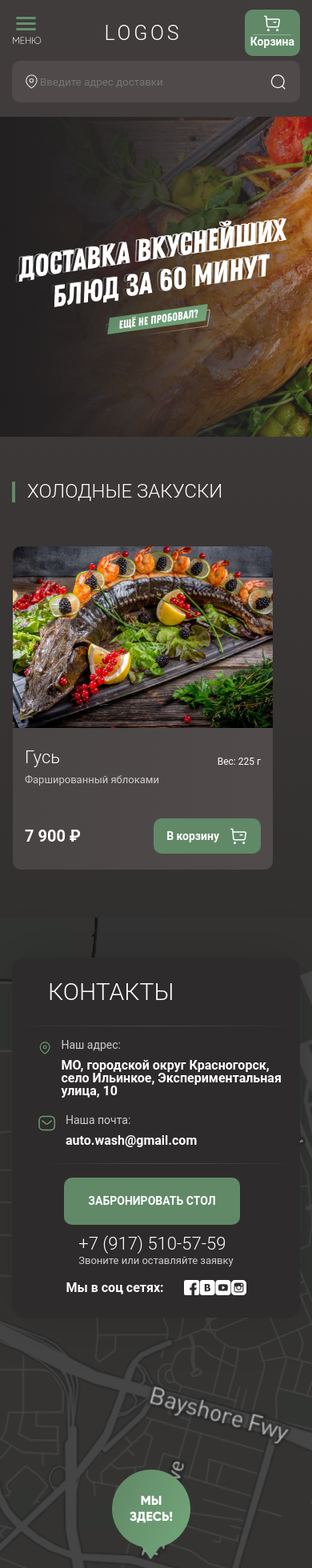
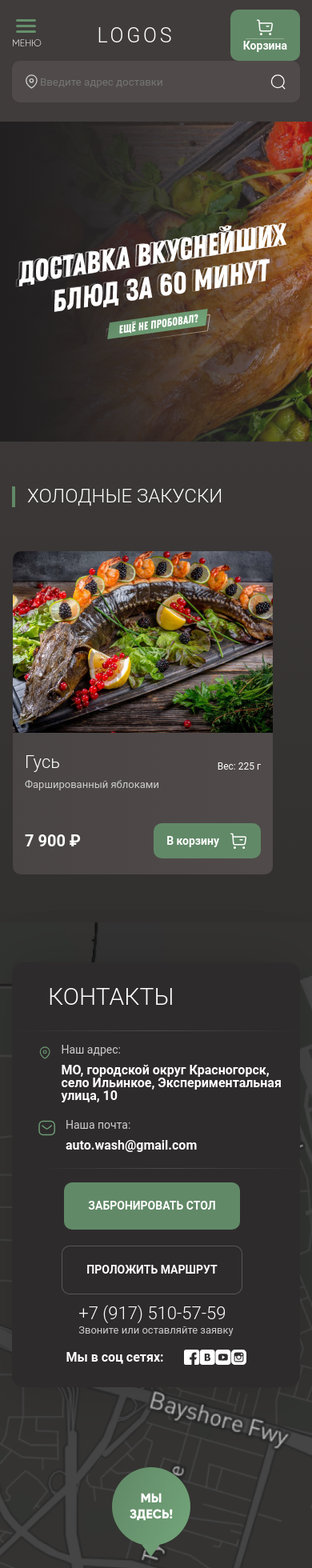
Before and after one commit to IslamTashiev/vue-hakathon, a Vue app: page /cart in a window 390 px wide. Shown: the top 1960 px of the page at 80% size. Built offline with nearby package versions, Linux system fonts and the light colour scheme.

Commit message:
dobavila component Buttons i izmenila contacts

```diff
--- a/src/assets/scss/components/_contacts.scss
+++ b/src/assets/scss/components/_contacts.scss
@@ -1,4 +1,13 @@
 .contact {
+  &__btn-gray {
+    display: none;
+    @media (max-width: 760px) {
+      display: block;
+    }
+    @media (max-width: 1025px) {
+      display: block;
+    }
+  }
   &__section {
     max-height: 500px;
     @media (max-width: 4760px) {
@@ -20,6 +29,9 @@
       justify-content: center;
       @media (max-width: 760px) {
         margin-left: -60px;
+        .contact__btn-gray {
+          display: block;
+        }
       }
     }
     .map-pointer {
@@ -29,10 +41,12 @@
       animation-iteration-count: infinite;
       transform: translateY(0);
       @media (max-width: 760px) {
+        // display: none;
         width: 50px;
       }
       @media (max-width: 4760px) {
-        margin: 190px;
+        margin: 100px;
+
       }
     }
     @keyframes map {
@@ -108,10 +122,6 @@
     }
   }
 
-  &__btn {
-    padding: 21px 30px;
-    margin-right: 10px;
-  }
 
   &__footer-title {
     color: #ffffff;
--- a/src/components/Buttons/Button.vue
+++ b/src/components/Buttons/Button.vue
@@ -10,6 +10,47 @@ props: ["text","className"]
 }
 </script>
 
-<style>
+<style lang="scss">
+.btn {
+  background: #618967;
+  border-radius: 10px;
+  padding: 10px 16px;
+  border: none;
+  cursor: pointer;
 
+  &:hover {
+    background: #5c8362;
+  }
+
+  &:active {
+    transform: translateY(1px);
+  }
+
+  font-style: normal;
+  font-weight: 600;
+  font-size: 14px;
+  line-height: 17px;
+  color: #ffffff;
+}
+.btn-gray {
+  background: #2E2B2C;
+  border-radius: 10px;
+  padding: 10px 16px;
+ border: 1px solid rgba(255, 255, 255, 0.2);
+  cursor: pointer;
+
+  &:hover {
+    background: rgba(255, 255, 255, 0.2);
+  }
+
+  &:active {
+    transform: translateY(1px);
+  }
+
+  font-style: normal;
+  font-weight: 600;
+  font-size: 14px;
+  line-height: 17px;
+  color: #ffffff;
+}
 </style>
--- a/src/components/Footer/Contacts.vue
+++ b/src/components/Footer/Contacts.vue
@@ -75,7 +75,8 @@
           </div>
           <div class="contact__footer">
             <div class="contact__info">
-              <button class="btn contact__btn">ЗАБРОНИРОВАТЬ СТОЛ</button>
+              <Button text="ЗАБРОНИРОВАТЬ СТОЛ" class="contact__btn"/>
+              <Button className="btn-gray contact__btn-gray" text="ПРОЛОЖИТЬ МАРШРУТ" />
               <div class="contact__footer-title">
                 <h4>+7 (917) 510-57-59</h4>
                 <p>Звоните или оставляйте заявку</p>
@@ -197,15 +198,31 @@
 </template>
 
 <script>
+import Button from "@/components/Buttons/Button.vue";
 export default {
-
+  components: {Button},
 };
 
 </script>
 
-<style lang="scss">
-.contact__section {
+<style lang="scss" scoped>
+.contact{
+&__section {
 background: url("../../assets/images/map-bg.jpg") center no-repeat;
  background-size: cover;
 }
+   &__btn {
+    padding: 21px 30px;
+    margin-right: 10px;
+  }
+    &__btn-gray {
+    padding: 21px 30px;
+    margin-right: 10px;
+  }
+}
+.btn-gray {
+    margin-top: 20px;
+  }
+
+
 </style>
--- a/src/views/Cart.vue
+++ b/src/views/Cart.vue
@@ -1,13 +1,15 @@
 <template>
 <Header />
+<Button className="btn-gray" text="Оформить заказ" />
 <Footer />
 </template>
 
 <script>
 import Header from "@/components/Header/Header.vue";
 import Footer from "@/components/Footer/Footer.vue";
+import Button from "@/components/Buttons/Button.vue";
 export default {
-  components: {Header,Footer},
+  components: {Header,Footer,Button},
 };
 </script>
 
```
